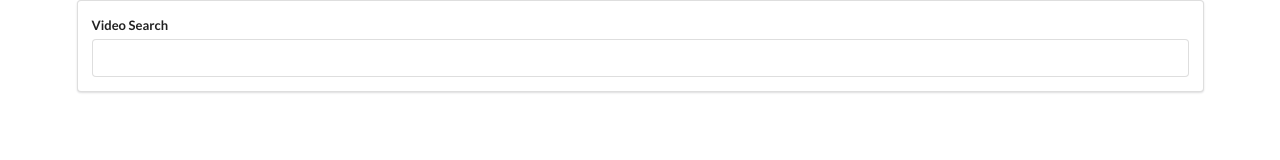
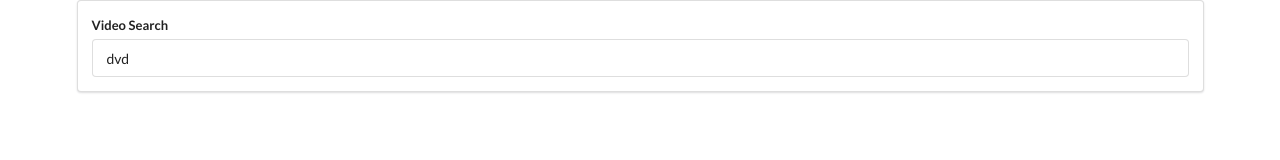
Before and after one commit to mercenar17r/app-videos, a React (Create React App) app: page / in a window 1280 px wide. Shown: the top 160 px of the page. Built offline with nearby package versions, Linux system fonts and the light colour scheme.

Commit message:
add event handler on input

```diff
--- a/src/components/SearchBar.js
+++ b/src/components/SearchBar.js
@@ -1,14 +1,22 @@
 import React from "react";
 
 class SearchBar extends React.Component {
-  state = { term: "" };
+  state = { term: "dvd" };
+  onInputChange = (event) => {
+    this.setState({ term: event.target.value });
+  };
+
   render() {
     return (
       <div className="search-bar ui segment">
         <form className="ui form">
           <div className="field">
             <label type="text">Video Search</label>
-            <input type="text" value={this.state.term} />
+            <input
+              type="text"
+              value={this.state.term}
+              onChange={this.onInputChange}
+            />
           </div>
         </form>
       </div>
```
